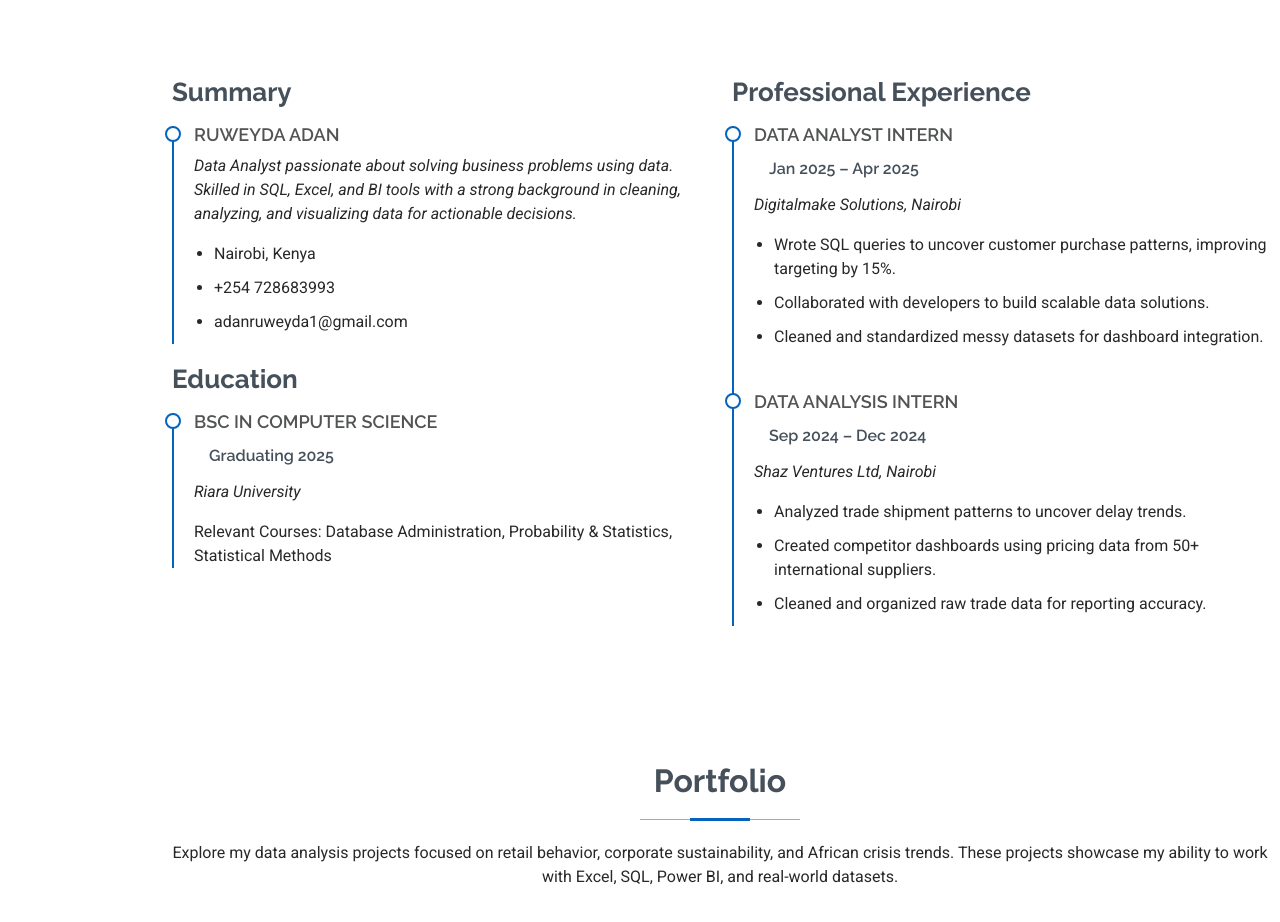
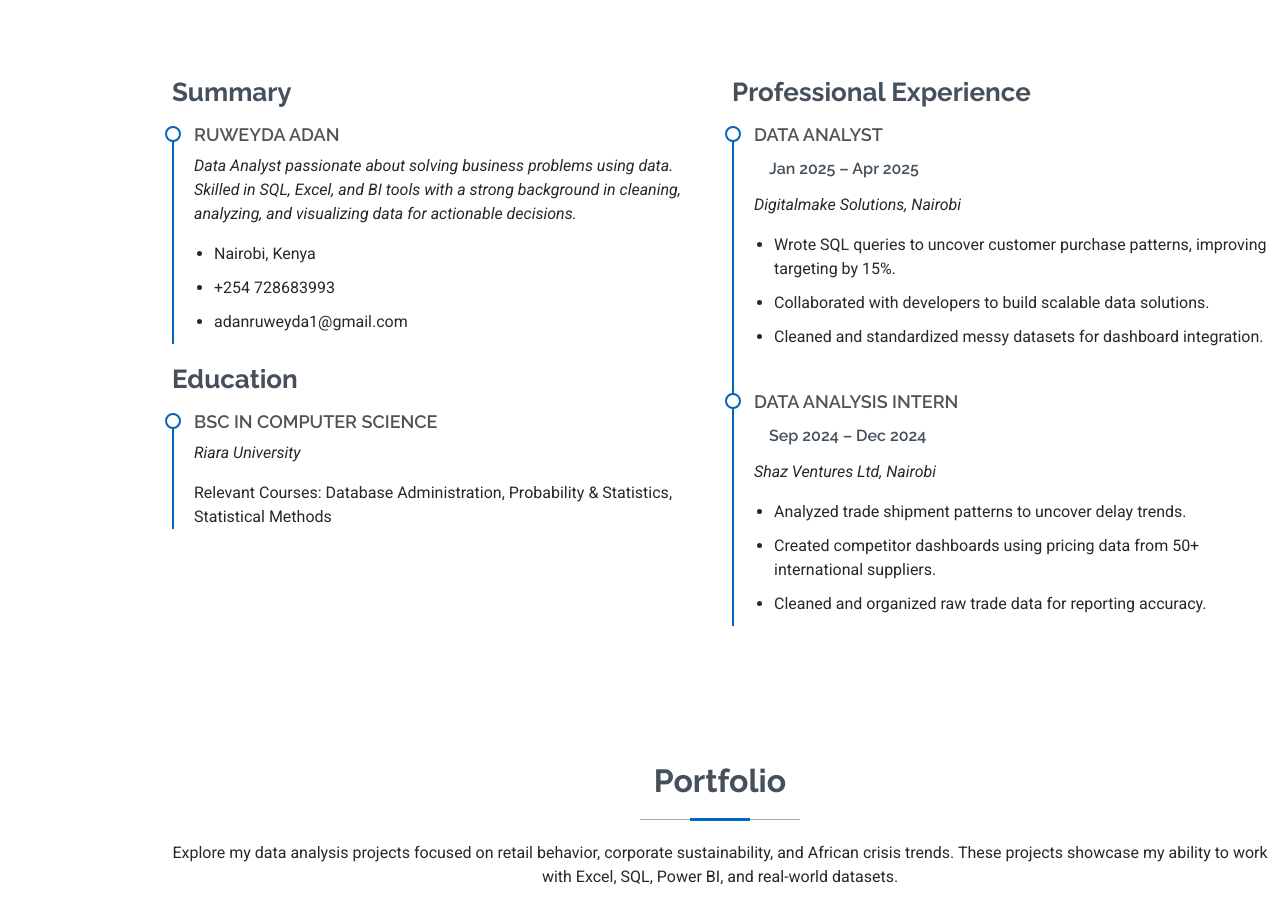
Before and after one commit to Ruweyda-Adan/Ruweyda-portfolio, a plain HTML site: page index.html in a window 1280 px wide. Shown: the part 1570-2492 px from the top of the page. Drawn offline with nearby package versions, Linux system fonts and the light colour scheme.

Commit message:
Update index.html

```diff
--- a/index.html
+++ b/index.html
@@ -183,7 +183,6 @@
         <h3 class="resume-title">Education</h3>
         <div class="resume-item">
           <h4>BSc in Computer Science</h4>
-          <h5>Graduating 2025</h5>
           <p><em>Riara University</em></p>
           <p>Relevant Courses: Database Administration, Probability & Statistics, Statistical Methods</p>
         </div>
@@ -194,7 +193,7 @@
         <h3 class="resume-title">Professional Experience</h3>
 
         <div class="resume-item">
-          <h4>Data Analyst Intern</h4>
+          <h4>Data Analyst</h4>
           <h5>Jan 2025 – Apr 2025</h5>
           <p><em>Digitalmake Solutions, Nairobi</em></p>
           <ul>
```
